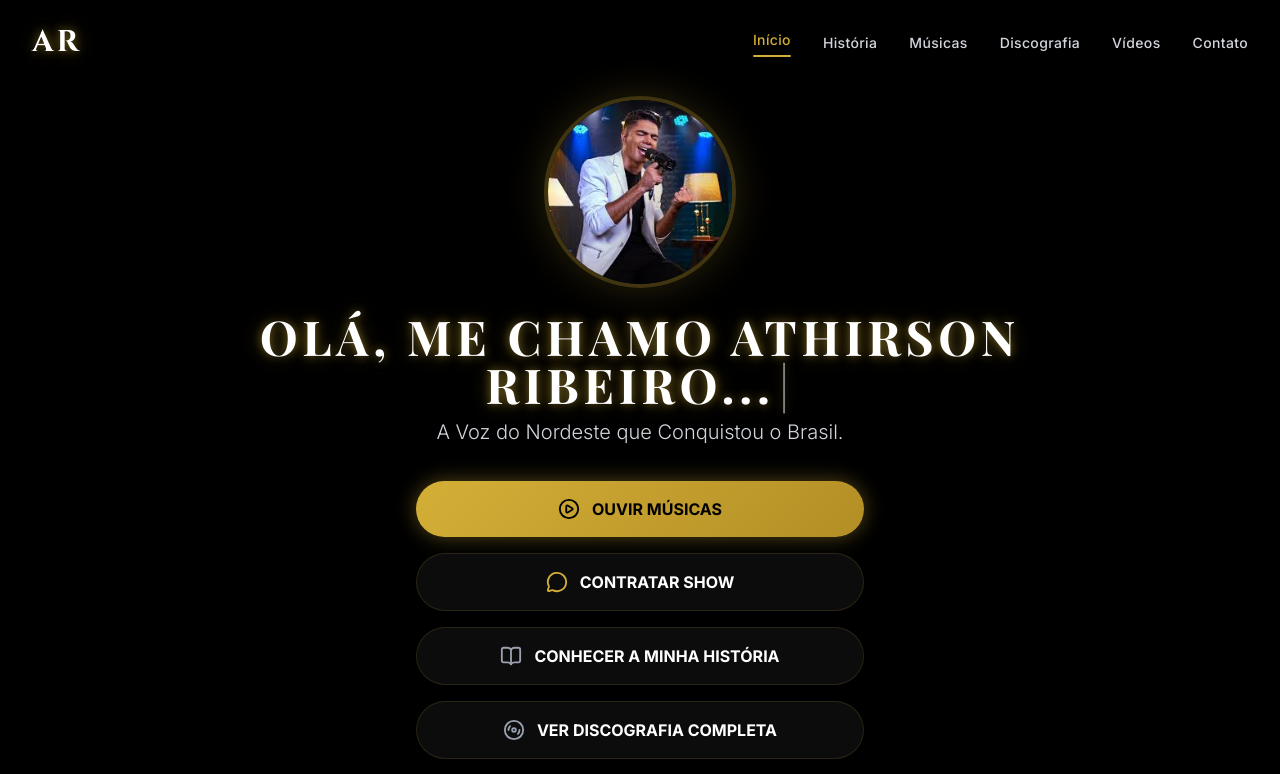
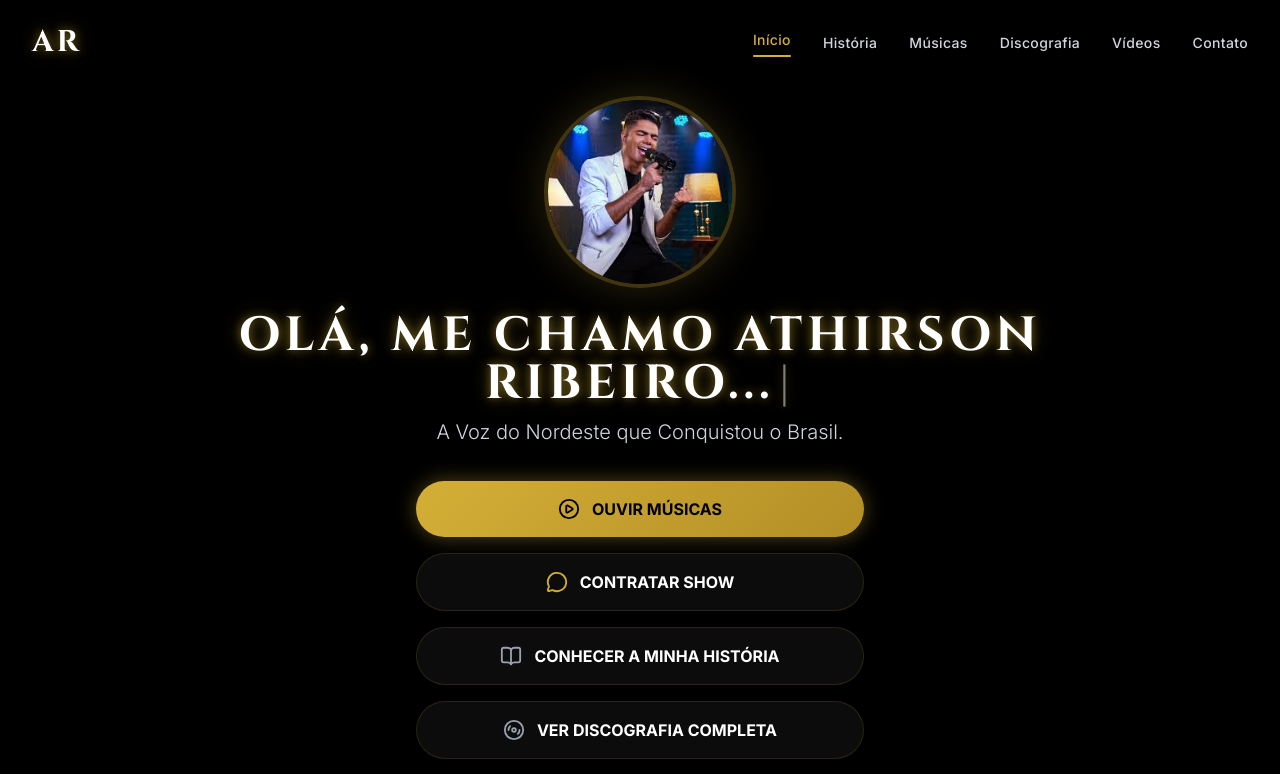
Before and after one commit to romulocavalcante7/athirsonribeiro, a Next.js app: page / in a window 1280 px wide. Shown: the top 774 px of the page. Built offline with nearby package versions, Linux system fonts and the light colour scheme.

Commit message:
style: revert hero font back to Cinzel to match loading screen

```diff
--- a/src/components/Hero.tsx
+++ b/src/components/Hero.tsx
@@ -53,7 +53,7 @@ export default function Hero() {
 
         {/* Typewriter Text */}
         <div className="h-20 md:h-24 flex items-center justify-center mb-2">
-          <h1 className="font-playfair text-3xl md:text-5xl font-bold tracking-widest text-white text-glow uppercase">
+          <h1 className="font-serif text-3xl md:text-5xl font-bold tracking-widest text-white text-glow uppercase">
             {displayedText}
             <span className="animate-pulse inline-block ml-1 font-light opacity-50">|</span>
           </h1>
```
